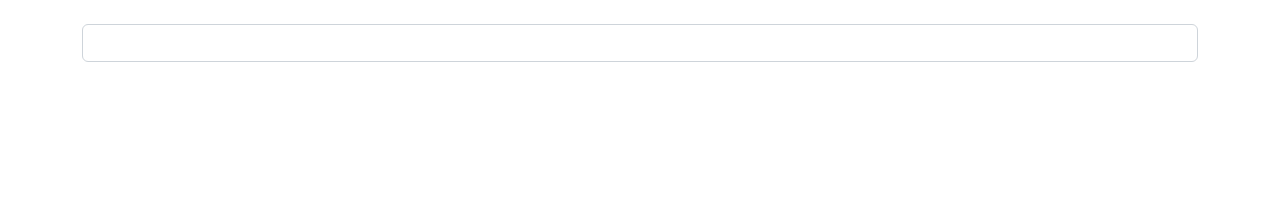
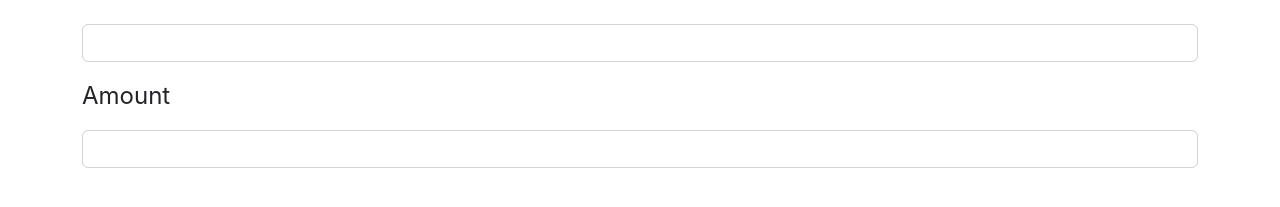
Before and after one commit to Wichosu/interest_calculator, a React (Create React App) app: page / in a window 1280 px wide. Shown: the part 373-580 px from the top of the page. Built offline with nearby package versions, Linux system fonts and the light colour scheme.

Commit message:
added inputAmount component

```diff
--- a/src/App.js
+++ b/src/App.js
@@ -2,6 +2,7 @@ import Title from './components/pure/title.jsx';
 import InputPrincipal from './components/pure/inputPrincipal.jsx';
 import InputInterest from './components/pure/inputInterest.jsx';
 import InputTime from './components/pure/inputTime.jsx';
+import InputAmount from './components/pure/inputAmount.jsx';
 
 function App() {
   return (
@@ -11,6 +12,7 @@ function App() {
         <InputPrincipal />
         <InputInterest />
         <InputTime />
+        <InputAmount />
       </header>
     </div>
   );
--- /dev/null
+++ b/src/components/pure/inputAmount.jsx
@@ -0,0 +1,21 @@
+import React from 'react';
+
+const InputAmount = () => {
+  return (
+    <div>
+      <label
+        className='my-3 text-start form-label'
+        style={{fontSize: '1.5rem'}}
+        htmlFor='amount'
+      >
+        Amount
+      </label>
+      <input
+        className='form-control'
+        id='amount'
+      />
+    </div>
+  );
+}
+
+export default InputAmount;
```
